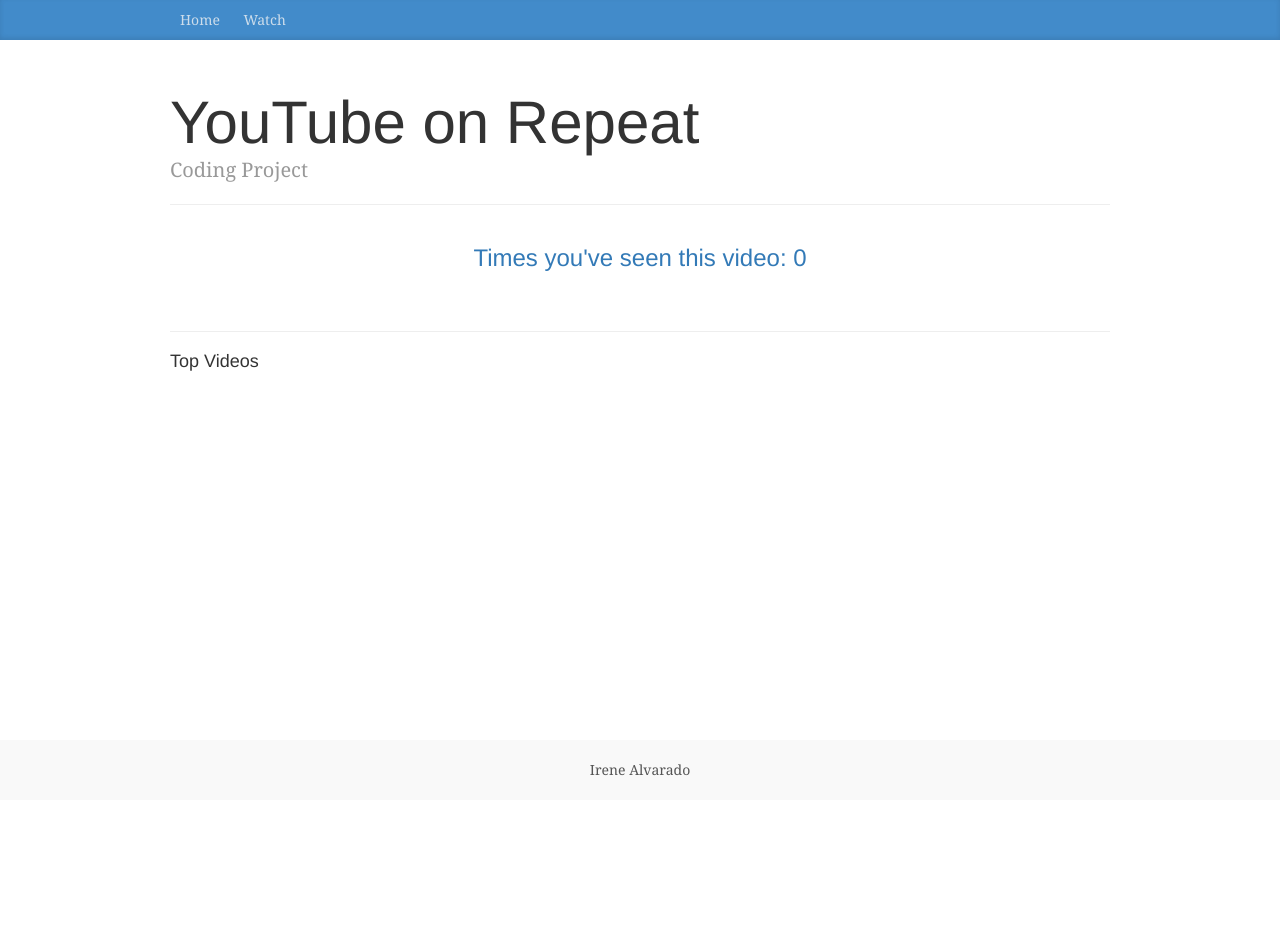
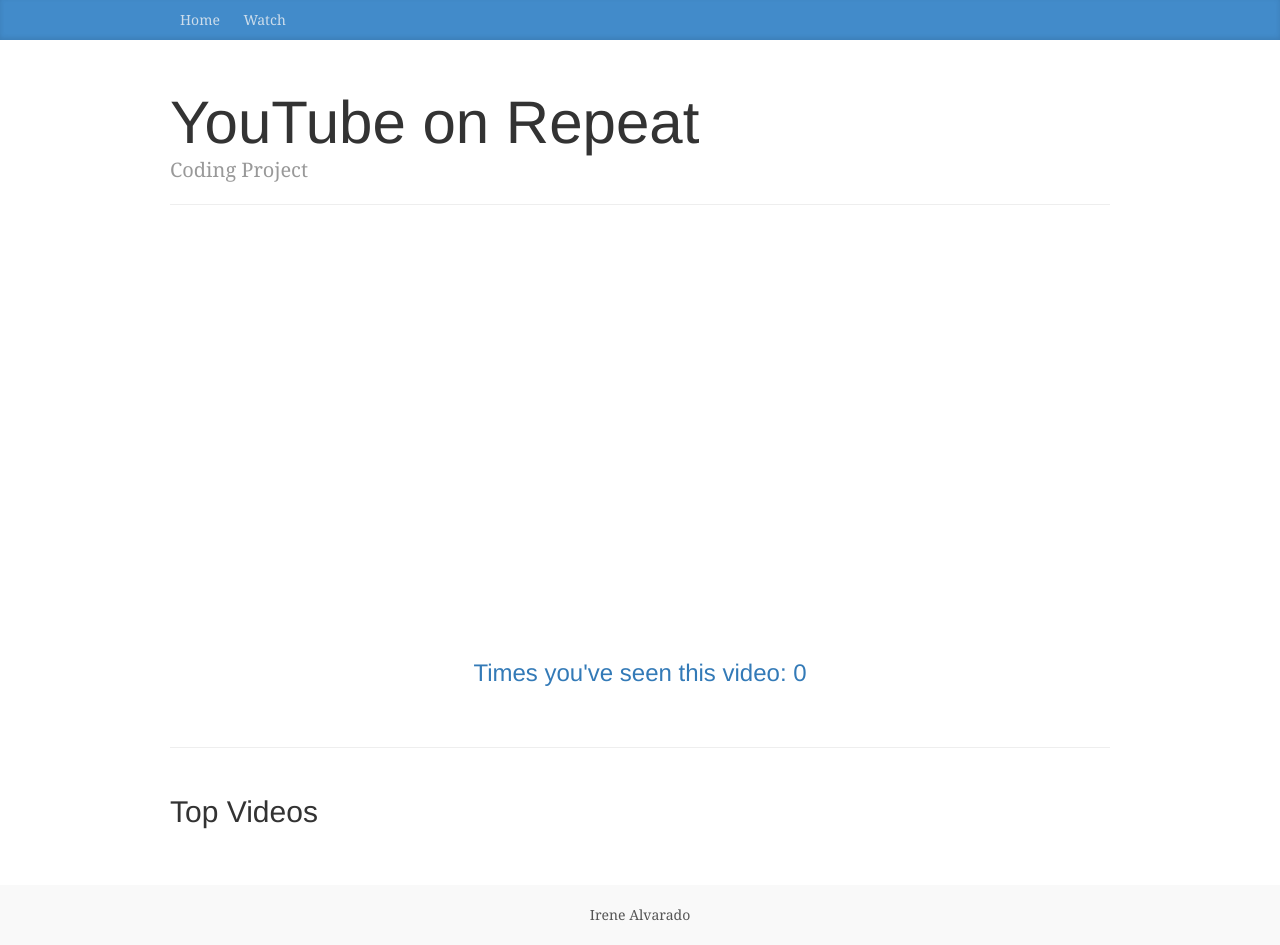
Before and after one commit to irealva/youtube-on-repeat, a Flask app: template app/templates/watch.html in a window 1280 px wide. Before the commit the page ends 776 px from the top, so only its background shows below. Run offline with Flask 2, Linux system fonts and the light colour scheme; the template is opened without the code that fills it: values that come from a table or form of the project are taken from there, others are empty; data comes from the database, SQL or seed files in the repository; both versions use the stored data as it was after the commit; some libraries are stand-ins or nearby versions.

Commit message:
Fixed layout of the YouTube iframe

```diff
--- a/app/__init__.py
+++ b/app/__init__.py
@@ -1,3 +1,5 @@
+# @author: Irene Alvarado
+
 import os
 from flask import Flask
 from flask.ext.sqlalchemy import SQLAlchemy
--- a/app/models.py
+++ b/app/models.py
@@ -1,17 +1,23 @@
+# @author: Irene Alvarado
+
 from hashlib import md5
 from app import db
 
+# User class: Stores a user id, number of video repeats, and the video being repeated
 class User(db.Model):
     user_id = db.Column(db.Integer, primary_key=True)
     video = db.Column(db.String(120), index=True)
     num_repeats = db.Column(db.Integer)
 
     def __repr__(self):
+    	# For debugging
         return '<User %r>' % (self.user_id)
 
+# Video class: Stores a video id and number of global repeats
 class Video(db.Model):
     video_id = db.Column(db.String(120), db.ForeignKey('user.video'), primary_key=True)
     play_count = db.Column(db.Integer)
 
     def __repr__(self):
+    	# For debugging
         return '<Video %r>' % (self.video_id)
--- a/app/static/css/styles.css
+++ b/app/static/css/styles.css
@@ -36,36 +36,35 @@
   }
 }
 
-
 /*
  * Masthead for nav
  */
 
-.blog-masthead {
+.masthead {
   background-color: #428bca;
   -webkit-box-shadow: inset 0 -2px 5px rgba(0,0,0,.1);
           box-shadow: inset 0 -2px 5px rgba(0,0,0,.1);
 }
 
 /* Nav links */
-.blog-nav-item {
+.nav-item {
   position: relative;
   display: inline-block;
   padding: 10px;
   font-weight: 500;
   color: #cdddeb;
 }
-.blog-nav-item:hover,
-.blog-nav-item:focus {
+.nav-item:hover,
+.nav-item:focus {
   color: #fff;
   text-decoration: none;
 }
 
 /* Active state gets a caret at the bottom */
-.blog-nav .active {
+.nav .active {
   color: #fff;
 }
-.blog-nav .active:after {
+.nav .active:after {
   position: absolute;
   bottom: 0;
   left: 50%;
@@ -81,20 +80,20 @@
 
 
 /*
- * Blog name and description
+ * Name and description
  */
 
-.blog-header {
+.header {
   padding-top: 20px;
   padding-bottom: 20px;
 }
-.blog-title {
+.title {
   margin-top: 30px;
   margin-bottom: 0;
   font-size: 60px;
   font-weight: normal;
 }
-.blog-description {
+.description {
   font-size: 20px;
   color: #999;
 }
@@ -104,7 +103,7 @@
  * Main column and sidebar layout
  */
 
-.blog-main {
+.main {
   font-size: 18px;
   line-height: 1.5;
 }
@@ -126,41 +125,42 @@
 }
 
 
-/* Pagination */
-.pager {
+/*
+ * Video Player
+ */
+
+.player-class {
   margin-bottom: 60px;
-  text-align: left;
-}
-.pager > li > a {
-  width: 140px;
-  padding: 10px 20px;
-  text-align: center;
-  border-radius: 30px;
 }
 
-
-/*
- * Blog posts
- */
-
-.blog-post {
-  margin-bottom: 60px;
-}
-.blog-post-title {
-  margin-bottom: 5px;
-  font-size: 40px;
-}
-.blog-post-meta {
-  margin-bottom: 20px;
-  color: #999;
+.player-center {
+  width: 70%;
+  margin: 0 auto;
 }
 
+.video-wrapper {
+    float: none;
+    clear: both;
+    width: 100%;
+    position: relative;
+    padding-bottom: 56.25%;
+    padding-top: 25px;
+    height: 0;
+    margin-bottom: 20px;
+}
+.video-wrapper iframe {
+    position: absolute;
+    top: 0;
+    left: 0;
+    width: 100%;
+    height: 100%;
+}
 
 /*
  * Footer
  */
 
-.blog-footer {
+.footer {
   padding: 20px 0;
   position: absolute;
   bottom: 0;
@@ -171,17 +171,7 @@
   text-align: center;
 }
 
-/*
-.blog-footer {
-  padding: 15px 0;
-  color: #999;
-  text-align: center;
-  background-color: #f9f9f9;
-  border-top: 1px solid #e5e5e5;
-}
-*/
-
-.blog-footer p:last-child {
+.footer p:last-child {
   margin-bottom: 0;
 }
 
--- a/app/templates/base.html
+++ b/app/templates/base.html
@@ -21,19 +21,19 @@
 
 <body>
 
-    <div class="blog-masthead">
+    <div class="masthead">
         <div class="container">
-            <nav class="blog-nav">
-                <a class="blog-nav-item" href="{{ url_for('index') }}">Home</a>
-                <a class="blog-nav-item" href="{{ url_for('watch') }}">Watch</a>
+            <nav class="nav">
+                <a class="nav-item" href="{{ url_for('index') }}">Home</a>
+                <a class="nav-item" href="{{ url_for('watch') }}">Watch</a>
             </nav>
         </div>
     </div>
 
     <div class="container">
-        <div class="blog-header">
-            <h1 class="blog-title">YouTube on Repeat</h1>
-            <p class="lead blog-description">Coding Project</p>
+        <div class="header">
+            <h1 class="title">YouTube on Repeat</h1>
+            <p class="lead description">Coding Project</p>
             <hr>
         </div>
 
@@ -42,7 +42,7 @@
     </div>
     <!-- /.container -->
 
-    <footer class="blog-footer">
+    <footer class="footer">
             <p>Irene Alvarado</p>
     </footer>
 
--- a/app/templates/watch.html
+++ b/app/templates/watch.html
@@ -1,13 +1,15 @@
 <!-- extend base layout -->
-{% extends "base.html" %} {% block content %}
+{% extends "base.html" %}
+
+{% block content %}
 
 <div class="row">
 
-    <div class="col-sm-12 blog-main">
+    <div class="col-sm-12 main">
 
-        <div class="blog-post">
-            <div id="playerContainer">
-                <div class="text-center">
+        <div class="player-class">
+            <div class="player-center" id="playerContainer">
+                <div class="video-wrapper">
                     <div id="player">
                     </div>
                 </div>
@@ -16,20 +18,21 @@
                 <h3 class="text-center text-danger" data-bind="visible: errorLoadingPlayer">Error loading video player. <br>Please try again with another video. </h3>
             </div>
         </div>
-        <!-- /.blog-post -->
+        <!-- /.player -->
 
 
         <hr>
-        <h4>Top Videos</h4>
+        <br>
+        <h2>Top Videos</h2>
+        <br>
         <div class="list-group" id="topVideos" data-bind="foreach: topVideoList">
             <a href="#" class="list-group-item" data-bind="click: $parent.redirectVideo">
                 <div class="row vertical-align">
-                  <div class="col-sm-3 pull-left">
+                  <div class="col-sm-3 pull-left hidden-sm hidden-xs">
                     <img src="" alt="thumb" data-bind="attr: {src: img}">
                   </div>
                   <div class="col-sm-9">
                       <h4 class="list-group-item-heading" data-bind="text: title"></h4>
-                      <!--<p class="list-group-item-text" data-bind="text: count"></p>-->
                       <span class="badge" data-bind="text: count"></span>
                   </div>
                 </div>
@@ -37,7 +40,7 @@
         </div>
 
     </div>
-    <!-- /.blog-main -->
+    <!-- /.main -->
 
 </div>
 <script>
--- a/app/views.py
+++ b/app/views.py
@@ -1,3 +1,5 @@
+# @author: Irene Alvarado
+
 from flask import render_template, flash, redirect, session, url_for, request, jsonify
 from app import app, db
 from .models import User, Video
@@ -6,25 +8,25 @@
 @app.route('/index')
 @app.route('/index.html')
 def index():
+    """ Returns index.html template """
     return render_template('index.html')
 
 @app.route('/watch', methods=['GET'])
 def watch():
+    """ Returns watch.html template if valide video_id argument """
     video = request.args.get('v')
 
-    user_id = User.query.order_by('user_id desc').first().user_id
-    user_id = user_id+1
-
-    top_ten = Video.query.order_by('play_count desc')
+    user_id = User.query.order_by('user_id desc').first().user_id #Get user_id of most recent add to the database
+    user_id = user_id+1 #Set new user_id to +1 of the last user_id
 
     if video is None:
         return redirect(url_for('watch', v='r9LelXa3U_I'))
-        #return render_template('watch.html', user_id=user_id, vid_id='r9LelXa3U_I', top_ten=top_ten)
 
-    return render_template('watch.html', user_id=user_id, vid_id=video, top_ten=top_ten)
+    return render_template('watch.html', user_id=user_id, vid_id=video)
 
 @app.route('/api/logsession', methods=['POST'])
 def log_session():
+    """ Logs a user when YouTube player loads successfully """
     vid_id = request.form['vid_id']
     user_id = request.form['user_id']
 
@@ -32,11 +34,11 @@
     user = User(user_id=user_id, video=vid_id, num_repeats=0) #Start with 0 number of repeats
     db.session.add(user)
     db.session.commit()
-    flash('Logged user')
     return 'OK';
 
 @app.route('/api/countreplay', methods=['POST'])
 def count_replay():
+    """ 1.Updates a video global count and 2.Updates number of repeats for a user session """
     vid_id = request.form['vid_id']
     user_id = request.form['user_id']
     num_repeats = request.form['num_repeats']
@@ -55,12 +57,12 @@
     user = User.query.get(user_id)
     user.num_repeats = num_repeats
     db.session.commit()
-
-    flash('Updated User Count')
     return 'OK';
 
 @app.route('/api/videos', methods=['GET'])
 def top_ten():
+    """ Returns top ten viewed videos as JSON """
+    # Get the top ten videos from the database, in descending order, and limit to ten
     results = Video.query.order_by('play_count desc').limit(10)
 
     json_results = []
--- a/config.py
+++ b/config.py
@@ -1,3 +1,5 @@
+# @author: Irene Alvarado
+
 import os
 basedir = os.path.abspath(os.path.dirname(__file__))
 
--- a/db_create.py
+++ b/db_create.py
@@ -1,4 +1,8 @@
 #!flask/bin/python
+
+# @author: Miguel Grinberg
+# Base code with modifications from: http://blog.miguelgrinberg.com/
+
 from migrate.versioning import api
 from config import SQLALCHEMY_DATABASE_URI
 from config import SQLALCHEMY_MIGRATE_REPO
--- a/db_downgrade.py
+++ b/db_downgrade.py
@@ -1,4 +1,8 @@
 #!flask/bin/python
+
+# @author: Miguel Grinberg
+# Base code with modifications from: http://blog.miguelgrinberg.com/
+
 from migrate.versioning import api
 from config import SQLALCHEMY_DATABASE_URI
 from config import SQLALCHEMY_MIGRATE_REPO
--- a/db_migrate.py
+++ b/db_migrate.py
@@ -1,4 +1,8 @@
 #!flask/bin/python
+
+# @author: Miguel Grinberg
+# Base code with modifications from: http://blog.miguelgrinberg.com/
+
 import imp
 from migrate.versioning import api
 from app import db
--- a/db_upgrade.py
+++ b/db_upgrade.py
@@ -1,4 +1,8 @@
 #!flask/bin/python
+
+# @author: Miguel Grinberg
+# Base code with modifications from: http://blog.miguelgrinberg.com/
+
 from migrate.versioning import api
 from config import SQLALCHEMY_DATABASE_URI
 from config import SQLALCHEMY_MIGRATE_REPO
```
Also changed, not shown: app/static/app.js (+82 -40 lines), db_repository/versions/001_migration.py (added, +19 -0 lines), app.db, 1 other file.
